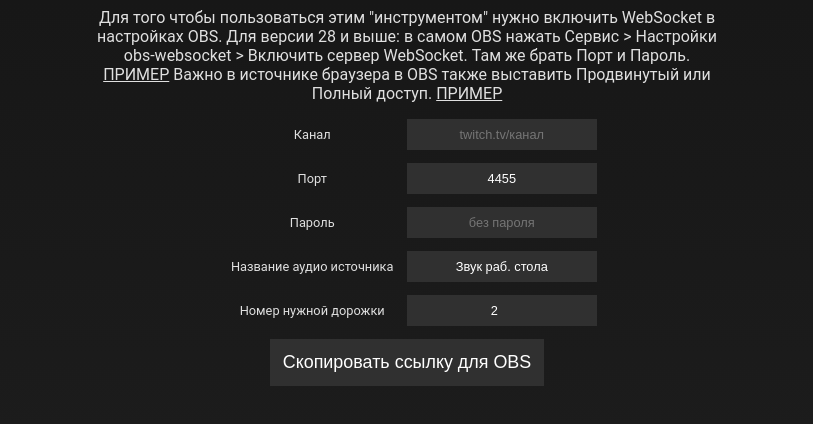
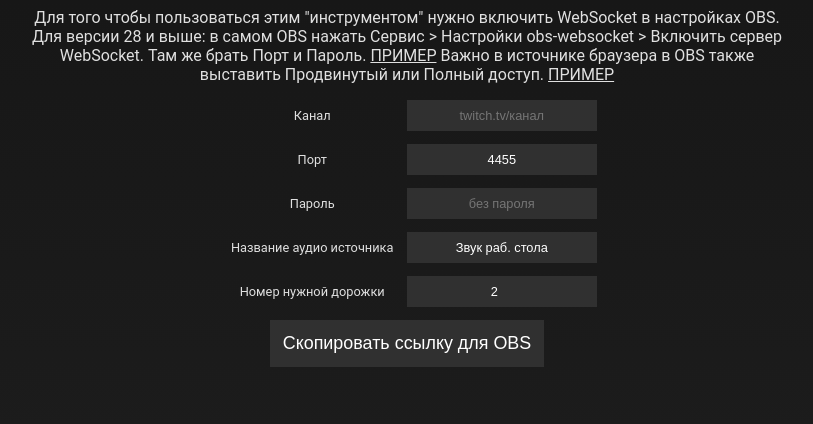
Before and after one commit to declider/somestuff, a plain HTML site: page vodmute/index.html in a window 1280 px wide. Shown: the whole page, without its empty margins (233-1046 px from the left). Drawn offline with Linux system fonts and the light colour scheme.

Commit message:
Update style.css

```diff
--- a/vodmute/style.css
+++ b/vodmute/style.css
@@ -8,8 +8,8 @@ body {
 }
 
 #wsinfo {
-    width: 50%;
-    margin-left: 25%;
+    width: 60%;
+    margin-left: 20%;
 }
 
 span {
```
